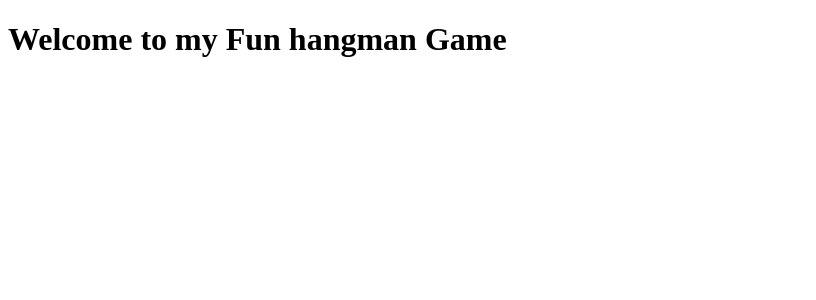
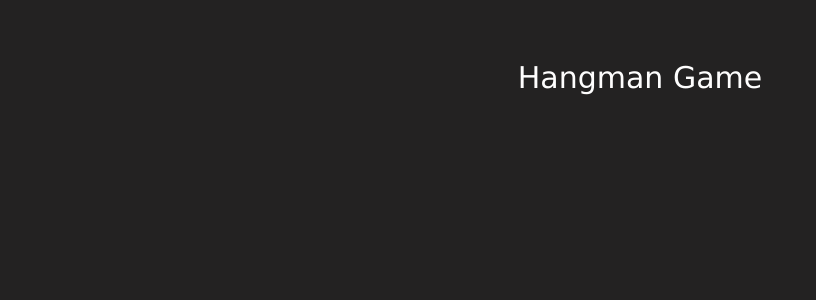
Before and after one commit to oyerohabib/fun-hangman-game, a React (Create React App) app: page / in a window 1280 px wide. Shown: the top 300 px of the page, without its empty margins (0-816 px from the left). Built offline with nearby package versions, Linux system fonts and the light colour scheme.

Commit message:
feat: added favicon, added game styles, created homepage for game with default game name

```diff
--- a/public/index.html
+++ b/public/index.html
@@ -9,35 +9,13 @@
       name="description"
       content="Web site created using create-react-app"
     />
-    <link rel="apple-touch-icon" href="%PUBLIC_URL%/logo192.png" />
-    <!--
-      manifest.json provides metadata used when your web app is installed on a
-      user's mobile device or desktop. See https://developers.google.com/web/fundamentals/web-app-manifest/
-    -->
+    <link rel="apple-touch-icon" href="%PUBLIC_URL%/favicon.ico" />
     <link rel="manifest" href="%PUBLIC_URL%/manifest.json" />
-    <!--
-      Notice the use of %PUBLIC_URL% in the tags above.
-      It will be replaced with the URL of the `public` folder during the build.
-      Only files inside the `public` folder can be referenced from the HTML.
-
-      Unlike "/favicon.ico" or "favicon.ico", "%PUBLIC_URL%/favicon.ico" will
-      work correctly both with client-side routing and a non-root public URL.
-      Learn how to configure a non-root public URL by running `npm run build`.
-    -->
+    <link rel="stylesheet" href="%PUBLIC_URL%/style/style.css" />
     <title>React App</title>
   </head>
   <body>
     <noscript>You need to enable JavaScript to run this app.</noscript>
     <div id="root"></div>
-    <!--
-      This HTML file is a template.
-      If you open it directly in the browser, you will see an empty page.
-
-      You can add webfonts, meta tags, or analytics to this file.
-      The build step will place the bundled scripts into the <body> tag.
-
-      To begin the development, run `npm start` or `yarn start`.
-      To create a production bundle, use `npm run build` or `yarn build`.
-    -->
   </body>
 </html>
--- /dev/null
+++ b/public/style/style.css
@@ -0,0 +1,31 @@
+body {
+  background: #232222 none repeat scroll 0 0;
+  color: #fefefe;
+  font-family: Verdana;
+  user-select: none;
+  -moz-user-select: none;
+  -webkit-user-select: none;
+}
+
+.container {
+  text-align: center;
+}
+
+.figureWrapper {
+  display: inline-block;
+}
+
+.answerWrapper {
+  display: inline-block;
+  width: 60%;
+}
+
+.title {
+  font-size: 30px;
+  margin: 2em 0;
+}
+
+.info {
+  margin-top: 10px;
+  color: #555;
+}
--- a/src/App.js
+++ b/src/App.js
@@ -1,9 +1,15 @@
-function App() {
-  return (
-    <div className="App">
-      <h1>Welcome to my Fun hangman Game</h1>
-    </div>
-  );
+import React, { Component } from "react";
+
+class App extends Component {
+  render() {
+    return (
+      <div className="container">
+        <div className="title">Hangman Game</div>
+        <div className="figureWrapper"></div>
+        <div className="answerWrapper"></div>
+      </div>
+    );
+  }
 }
 
 export default App;
```
Also changed, not shown: 1 other file (tests, documents, lock files or other folders).
